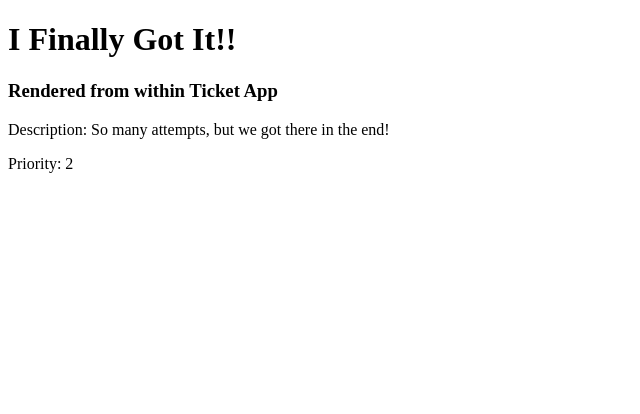
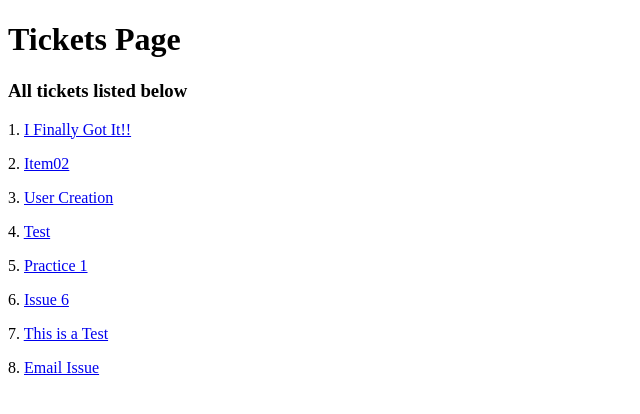
Before and after one commit to clofaso/ticket-tracker, a Django app: page /tickets/ in a window 1280 px wide. Shown: the part 88-502 px from the top of the page, without its empty margins (0-640 px from the left). Run offline with Django 3.2, Linux system fonts and the light colour scheme; data comes from the database, SQL or seed files in the repository; both versions use the stored data as it was after the commit.

Commit message:
Added Ticket list and URLs

```diff
--- a/pages/views.py
+++ b/pages/views.py
@@ -5,13 +5,12 @@ from django.shortcuts import render
 def home_view(request, *args, **kwargs):
     print(request.user)
     # return HttpResponse("<h1>Hello World!</h1>")
-    return render(request, "home.html", {'name': 'Nick'})
+    return render(request, "home.html", {'name': 'World'})
 
 def about_view(request, *args, **kwargs):
     # return HttpResponse("<h1>Ticket Page</h1>")
     about_content = {
         "title": "About",
         "practice_text": "This query ticket application was created by Christine.",
-
     }
     return render(request, "about.html", about_content)
--- a/templates/navbar.html
+++ b/templates/navbar.html
@@ -2,7 +2,7 @@
     <ul>
         <li><a href="{% url 'home' %}"> Home </a></li>
         <li><a href="{% url 'about' %}"> About </a></li>
-        <li><a href="{% url 'tickets' %}"> View Tickets </a></li>
+        <li><a href="{% url 'ticket_list' %}"> View Tickets </a></li>
         <li><a href="{% url 'create' %}"> Create Tickets </a></li>
     </ul>
 </nav>
--- a/ticket_tracker/urls.py
+++ b/ticket_tracker/urls.py
@@ -17,14 +17,15 @@ from django.contrib import admin
 from django.urls import path, include
 
 from pages.views import home_view, about_view
-from tickets.views import ticket_detail_view, ticket_create_view
+from tickets.views import ticket_detail_view, ticket_create_view, ticket_list_view
 
 urlpatterns = [
     path('admin/', admin.site.urls),
     path('', home_view, name='home'),
     path('home/', home_view, name='home'),
     path('about/', about_view, name='about'),
-    path('tickets/', ticket_detail_view, name='tickets'),
+    path('tickets/', ticket_list_view, name='ticket_list'),
+    path('tickets/<int:search_id>', ticket_detail_view, name='ticket_details'),
+    path('tickets/<int:search_id>/', ticket_detail_view, name='ticket_details'),
     path('create/', ticket_create_view, name='create'),
-
 ]
--- a/tickets/models.py
+++ b/tickets/models.py
@@ -5,6 +5,3 @@ class Ticket(models.Model):
     title = models.CharField(max_length=70)
     description = models.TextField(max_length=200)
     priority = models.PositiveSmallIntegerField(default='1')
-
-    # def __str__(self):
-    #     return self.title
--- a/tickets/templates/ticket/ticket_detail.html
+++ b/tickets/templates/ticket/ticket_detail.html
@@ -3,7 +3,6 @@
 {% block content %}
 
 <h1>{{object.title}}</h1>
-<h3>Rendered from within Ticket App</h3>
 <p>Description: {{object.description}}</p>
 <p>Priority: {{object.priority}}</p>
 
--- /dev/null
+++ b/tickets/templates/ticket/ticket_list.html
@@ -0,0 +1,14 @@
+{% extends 'base.html' %}
+
+
+{% block content %}
+
+<h1>Tickets Page</h1>
+<h3>All tickets listed below</h3>
+
+{% for element in object_list %}
+    <p>{{ element.id }}. <a href='/tickets/{{ element.id }}'>{{element.title}}</a></p>
+
+{% endfor %}
+
+{% endblock %}
--- a/tickets/views.py
+++ b/tickets/views.py
@@ -15,8 +15,8 @@ def ticket_create_view(request):
     }
     return render(request, "ticket/ticket_create.html", context)
 
-def ticket_detail_view(request):
-    obj = Ticket.objects.get(id=1)
+def ticket_detail_view(request, search_id):
+    obj = Ticket.objects.get(id=search_id)
     # context = {
     #     'title': obj.title,
     #     'description': obj.description,
@@ -26,6 +26,13 @@ def ticket_detail_view(request):
         'object': obj
     }
     return render(request, "ticket/ticket_detail.html", context)
+
+def ticket_list_view(request):
+    queryset = Ticket.objects.all()
+    context = {
+        "object_list": queryset
+    }
+    return render(request, "ticket/ticket_list.html", context)
 
     # def ticket_create_view (request):
 #     my_ticket_form = RawTicketForm()
```
Also changed, not shown: db.sqlite3.
